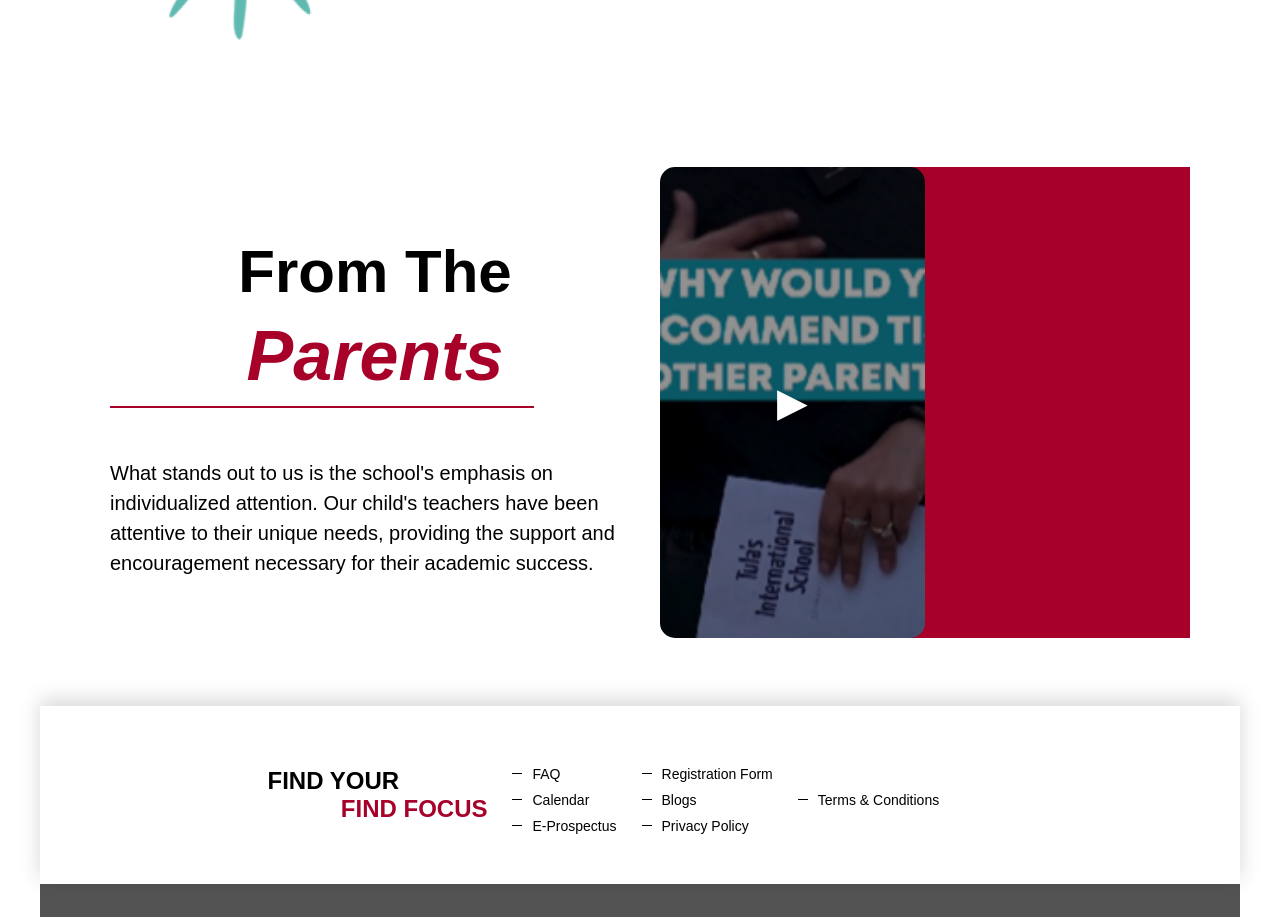
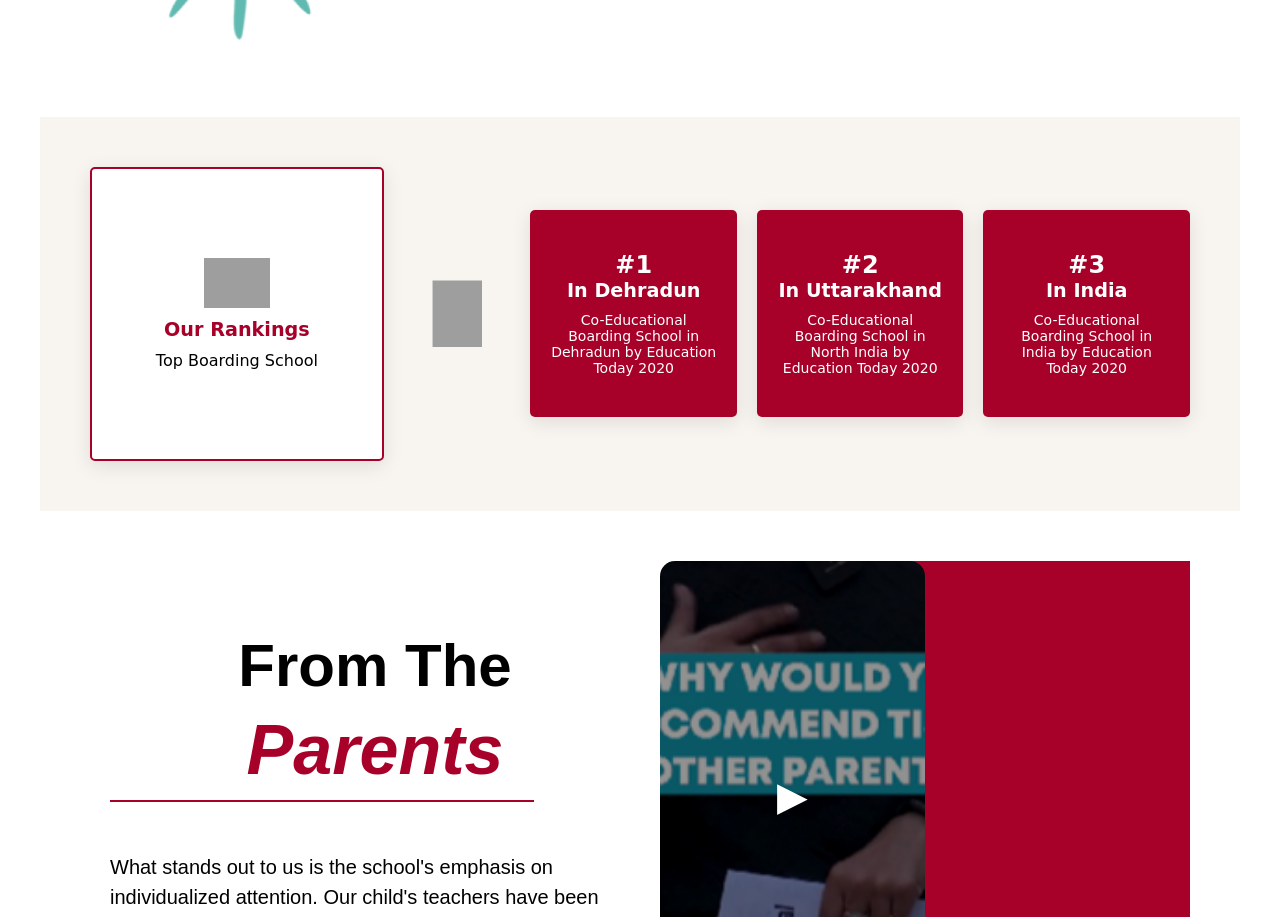
Before and after one commit to heyvipul/net-puppy-figma, a plain HTML site: page index.html in a window 1280 px wide. Shown: the part 1750-2667 px from the top of the page. Drawn offline with Linux system fonts and the light colour scheme; grey boxes are pictures that could not be loaded.

Commit message:
edit-css-fix

```diff
--- a/index.css
+++ b/index.css
@@ -142,6 +142,72 @@ body{
     background-color: black;
     color: #DBC79F;
     cursor: pointer;
+}
+
+.ranking-part{
+    display: flex;
+    align-items: center;
+    padding: 50px;
+    gap: 20px;
+    background-color: #F8F5F0;
+    flex-wrap: wrap;
+}
+.ranking-part > div{
+    display: flex;
+    flex-direction: column;
+    text-align: center;
+    justify-content: center;
+    align-items: center;
+    flex: 1;
+    border-radius: 5px;
+    padding: 20px;
+    aspect-ratio: 1/1;
+    box-shadow: 0px 5px 20px 0px #0000001a;
+    flex-shrink: 0;
+}
+.ranking-part #div-hover{
+    transition: all 0.2s;
+}
+.ranking-part #div-hover:hover{
+    cursor: pointer;
+    transform: scale(1.03);
+}
+
+.ranking-part > div img{
+    height: 50px;
+}
+.ranking-part > div :is(p, h3, h2){
+    margin: 0;
+    font-family: cursive;
+}
+.ranking-part > div h3{
+    white-space: nowrap;
+    font-size: larger;
+    color: rgb(167,0,41);
+}
+.ranking-part > div:first-child{
+    border: 2px solid rgb(167,0,41);
+    flex: 1.5;
+    gap: 10px;
+    background-color: white;
+}
+.ranking-part > div:nth-child(2){
+    flex: 0;
+    box-shadow: none
+}
+.ranking-part > div:nth-child(2) img{
+    rotate: -90deg;
+}
+.ranking-part > div:nth-child(2) ~ div{
+    background-color: rgb(167,0,41);
+    color: white;
+}
+.ranking-part > div:nth-child(2) ~ div p{
+    font-size: 14px;
+}
+.ranking-part > div:nth-child(2) ~ div h3{
+    color: white;
+    margin-bottom: 10px;
 }
 
 .parent-part{
--- a/index.html
+++ b/index.html
@@ -53,6 +53,35 @@
         </div>
       </section>
 
+      <!-- ranking-part -->
+      <section class="ranking-part">
+        <div>
+          <img src='https://s3-alpha-sig.figma.com/img/4919/b499/08fe1bd4370e05cf7e9c3fb03f5e4802?Expires=1711324800&Key-Pair-Id=APKAQ4GOSFWCVNEHN3O4&Signature=RkPF6JNqeufyXec9ORMC-Tj36emxWRZ2TvpMCUoEb5Yqf1O7qPvrUmIBIbDfZwRlJOCrm0ZmktSzwAeCYmA5gLI9i1lkM7lPCtga54SGXJjlb5jX0TyRBMUjkkDnWJInfnLcDqCcP4vuosbFo2xZWicBWuie5rEJKjtxSBplc4zaAr~HaOo-UDeeIcOptmdHolKrmrmY-qvgpdMFnXfeZL4yllLd6VE-O5FaZnWsyj6A339plINfEgpzDmNM9NFkG3DSO6LXSxAAutRxq4TsO40J-xuWveJyMrTyom1uwq4nGSRqH-caaIqevHljErpvX39jMJ9Gh83OECXMDFxGaw__' />
+          <h3>Our Rankings</h3>
+          <p>Top Boarding School</p>
+        </div>
+        <div>
+          <img src='https://s3-alpha-sig.figma.com/img/b332/5e07/fb54eeb0afffaef00a8ee35212e1e47b?Expires=1711324800&Key-Pair-Id=APKAQ4GOSFWCVNEHN3O4&Signature=htGHUiHhjA6IHQJvOKHwl4sko6gkyUVqv5LsoVoNfCfD6Jw1bKIvl6W0ksb66RPPenqHTVb3WyHxNBH~Od9vWILqD33gY8TF1vnTEVJUUM9GcRMjPrN3i8QynKeEFwFpgukdiXk2QDEcMBXtZvjGh878PKXVOZwC~Rovg~Qju0KGmj2u~7SA5ugwPE-fbaFfts8bEIXiAOD-nciyHQZoFKPZCR48qJxrjwg-9D4wxQvod2gleh1rtDjw0-D4FC1jG8iM0C3khlI0ZzfucqifLZ-84RrJqVrzxNAHRruGRzF-HUaS7RLEB4HQJ2VibJhiThDhxg5ZJtjn8epKw2cIBA__' />
+        </div>
+        <div id="div-hover">
+          <h2>#1</h2>
+          <h3>In Dehradun</h3>
+          <p>Co-Educational Boarding School in Dehradun by Education Today 2020</p>
+        </div>
+        <div id="div-hover">
+          <h2>#2</h2>
+          <h3>In Uttarakhand</h3>
+          <p>Co-Educational Boarding School in North India by Education Today 2020</p>
+        </div>
+        <div id="div-hover">
+          <h2>#3</h2>
+          <h3>In India</h3>
+          <p>Co-Educational Boarding School in India by Education Today 2020</p>
+        </div>
+      </section>
+
+
+      <!-- parent-part -->
       <section class="parent-part">
         <div>
           <h1>From The</h1>
```
